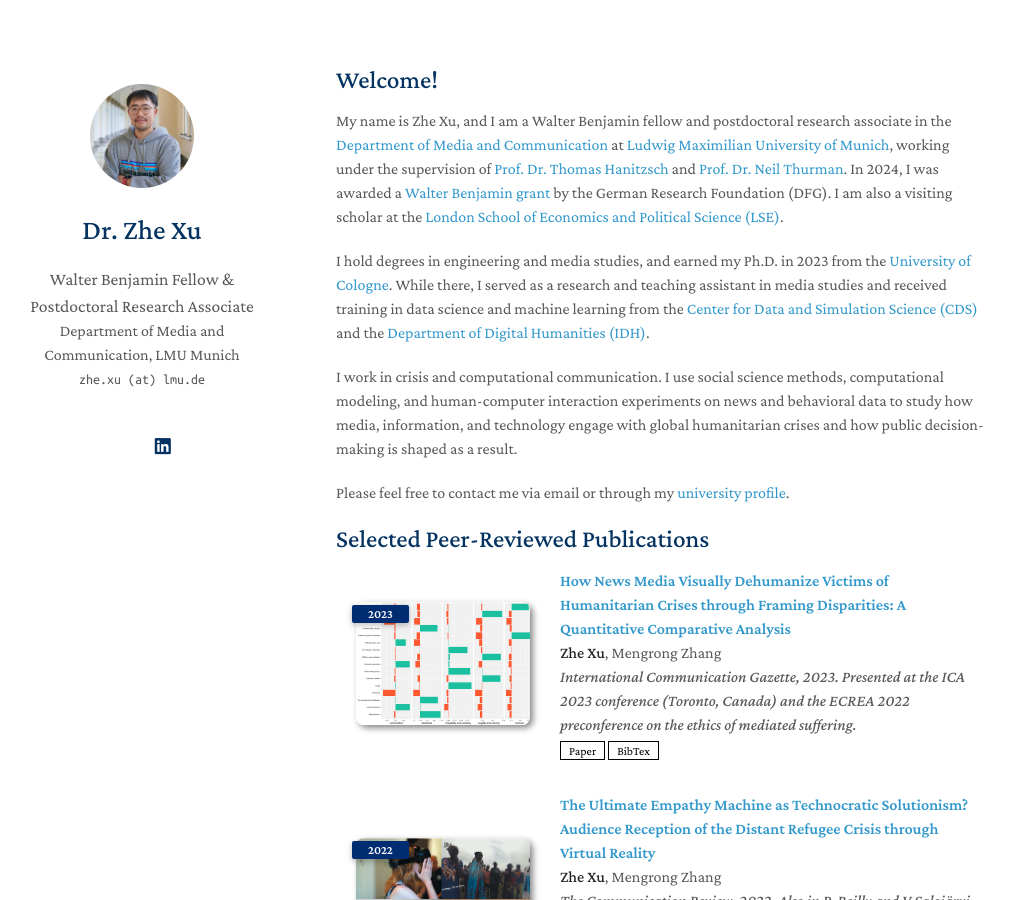
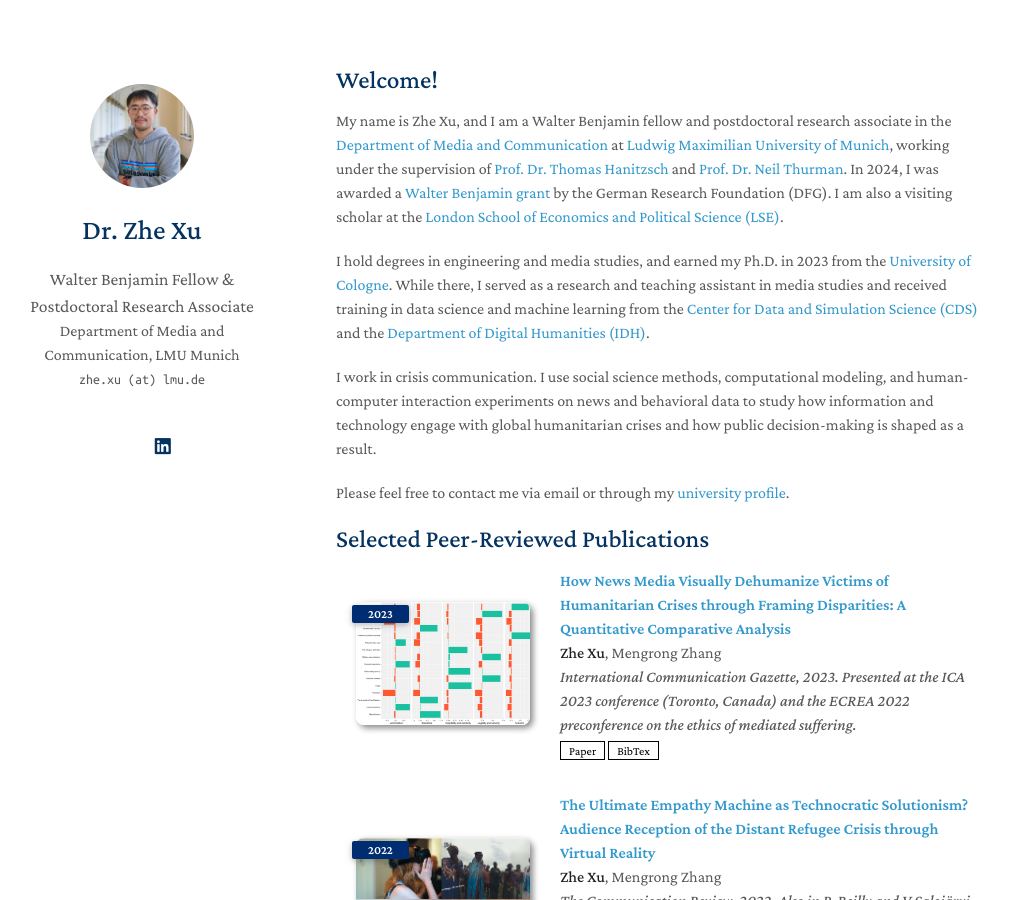
Before and after one commit to zhexuphd/home, a Jekyll site: the page built from index.md, in a window 1280 px wide and 900 px high. Shown: the whole window, without its empty margins (134-1148 px from the left). Built offline with Jekyll 4.4.1, drawn with Linux system fonts in a browser that asks for light colours; a style sheet for code colours, icons or effects is not loaded; our own code applies the rules of GitHub Pages for plain Markdown files.

Commit message:
Update index.md

```diff
--- a/index.md
+++ b/index.md
@@ -7,7 +7,7 @@ My name is Zhe Xu, and I am a Walter Benjamin fellow and postdoctoral research a
 
 I hold degrees in engineering and media studies, and earned my Ph.D. in 2023 from the [University of Cologne](https://www.uni-koeln.de/en/). While there, I served as a research and teaching assistant in media studies and received training in data science and machine learning from the [Center for Data and Simulation Science (CDS)](https://cds.uni-koeln.de/en/) and the [Department of Digital Humanities (IDH)](https://dh.phil-fak.uni-koeln.de/).
 
-I work in crisis and computational communication. I use social science methods, computational modeling, and human-computer interaction experiments on news and behavioral data to study how media, information, and technology engage with global humanitarian crises and how public decision-making is shaped as a result.
+I work in crisis communication. I use social science methods, computational modeling, and human-computer interaction experiments on news and behavioral data to study how information and technology engage with global humanitarian crises and how public decision-making is shaped as a result.
 
 Please feel free to contact me via email or through my [university profile](https://www.ifkw.uni-muenchen.de/organisation/personen/mitarbeiter/xu_zhe/index.html).
 
```
